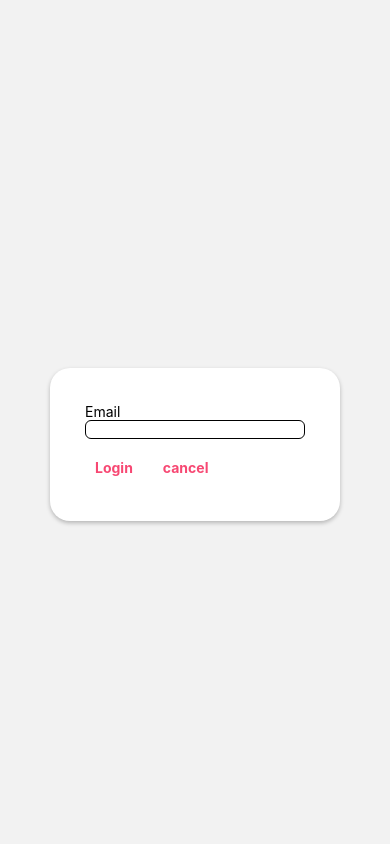
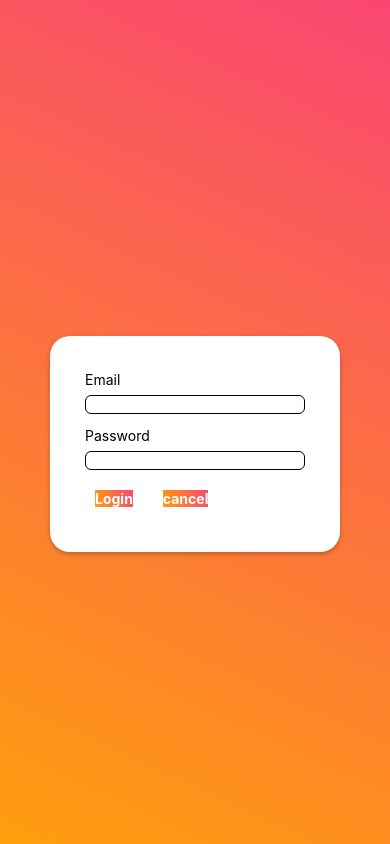
Before and after one commit to Telprata32/RestruPOS, a React Native app: screen /Login in a window 390 px wide. Built offline with nearby package versions, Linux system fonts and the light colour scheme.

Commit message:
Implementing linear gradient colour for the entire page and the buttons

```diff
--- a/Pages/Login.jsx
+++ b/Pages/Login.jsx
@@ -1,4 +1,6 @@
 import React, { useState } from "react";
+import { primaryColor1, primaryColor2 } from "../assets/Styles";
+import { LinearGradient } from "expo-linear-gradient";
 import {
   Text,
   View,
@@ -10,29 +12,56 @@ import {
 
 const Login = () => {
   const [email, changeMail] = useState("");
+  const [password, changePass] = useState("");
+
   return (
+    <LinearGradient
+      colors={[primaryColor1, primaryColor2]}
+      start={{ x: 1.5, y: -0.5 }}
+      end={{ x: -0.5, y: 1.5 }}
+      style={{ flex: 1 }}
+    >
       <View style={styles.centeredView}>
         <View>
           <View style={styles.centeredView}>
             <View style={styles.formView}>
-            <Text>Email</Text>
+              <Text style={{ marginBottom: 7 }}>Email</Text>
               <TextInput
                 onChangeText={changeMail}
                 value={email}
+                style={[styles.Inputs, { marginBottom: 13 }]}
+              />
+              <Text style={{ marginBottom: 7 }}>Password</Text>
+              <TextInput
+                onChangeText={changePass}
+                value={password}
                 style={styles.Inputs}
               />
               <View style={{ flexDirection: "row", marginTop: 10 }}>
                 <Pressable style={[styles.button, { marginEnd: 10 }]}>
+                  <LinearGradient
+                    colors={[primaryColor1, primaryColor2]}
+                    start={{ x: 1.5, y: -0.5 }}
+                    end={{ x: -0.5, y: 1.5 }}
+                  >
                     <Text style={styles.buttonTextStyle}>Login</Text>
+                  </LinearGradient>
                 </Pressable>
                 <Pressable style={styles.button}>
+                  <LinearGradient
+                    colors={[primaryColor1, primaryColor2]}
+                    start={{ x: 1.5, y: -0.5 }}
+                    end={{ x: -0.5, y: 1.5 }}
+                  >
                     <Text style={styles.buttonTextStyle}>cancel</Text>
+                  </LinearGradient>
                 </Pressable>
               </View>
             </View>
           </View>
         </View>
       </View>
+    </LinearGradient>
   );
 };
 
@@ -69,7 +98,7 @@ const styles = StyleSheet.create({
     textAlign: "center",
   },
   buttonTextStyle: {
-    color: "rgb(247,72,115)",
+    color: "white",
     fontWeight: "bold",
     textAlign: "center",
   },
--- /dev/null
+++ b/assets/Styles.js
@@ -0,0 +1,3 @@
+// Primary colors of the app used anywhere
+export const primaryColor1 = "#F94672";
+export const primaryColor2 = "#FF9E0D";
```
Also changed, not shown: package.json (+8 -2 lines), 1 other file (tests, documents, lock files or other folders). Lines whose indentation alone changed are shown as unchanged.
